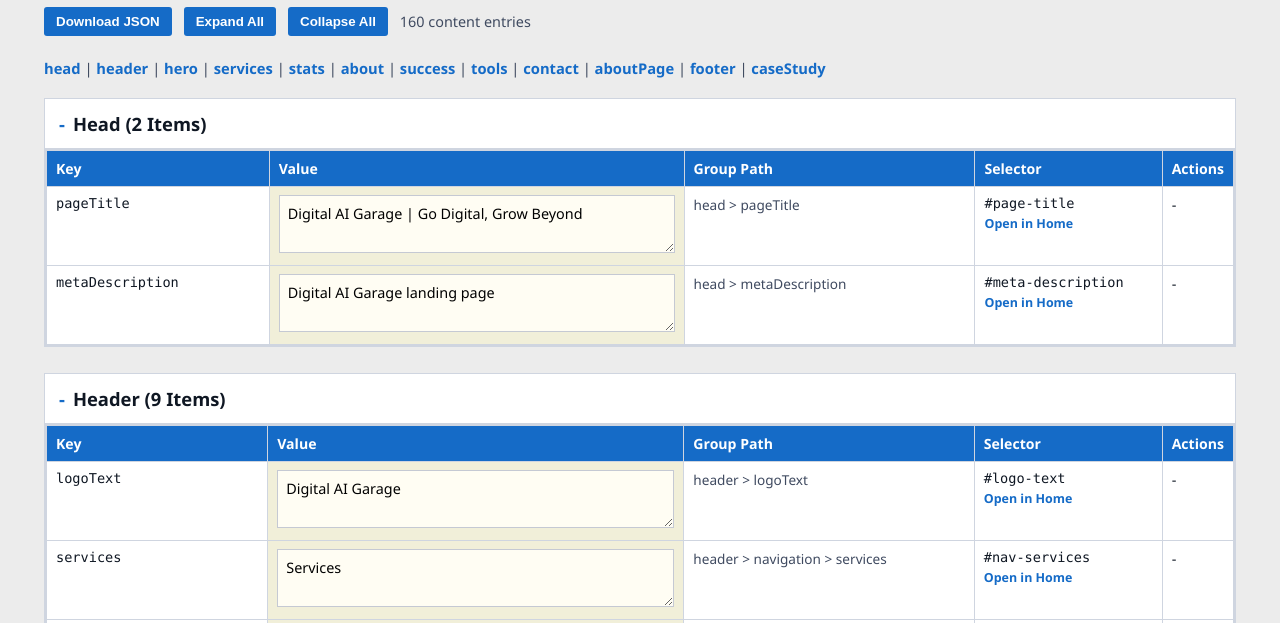
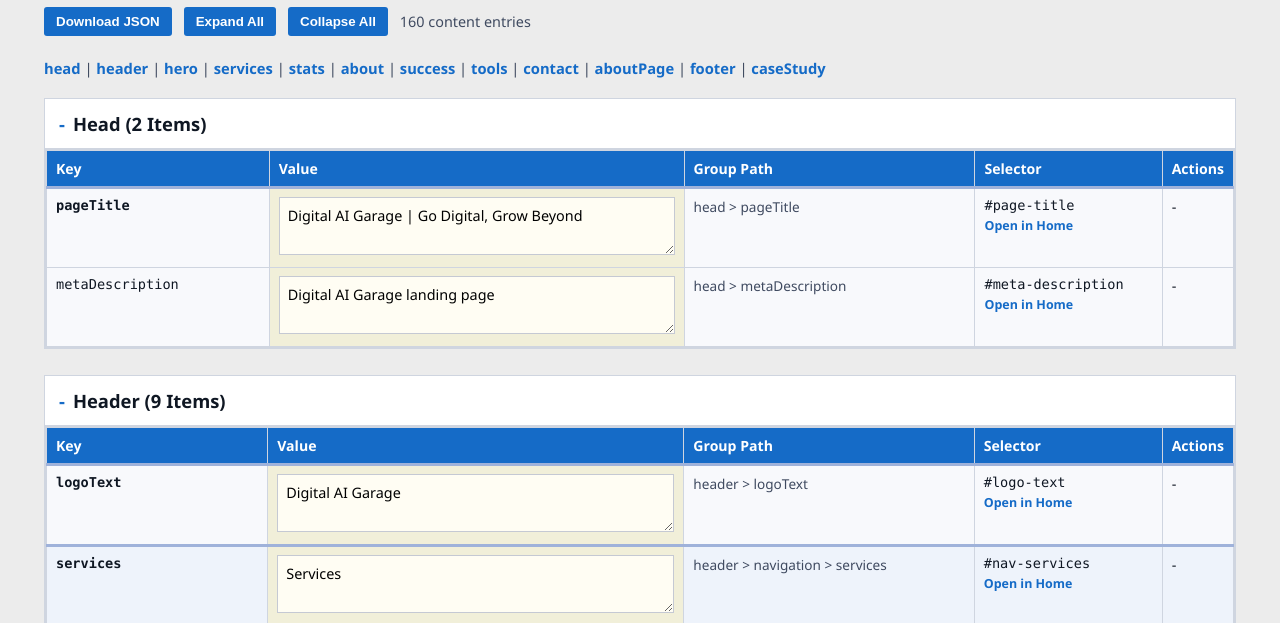
Before and after one commit to sachinxploro/sachinxploro.github.io, a plain HTML site: page data-view.html in a window 1280 px wide. Shown: the part 151-774 px from the top of the page. Drawn offline with Linux system fonts and the light colour scheme.

Commit message:
Improve data-view grouping and preserve section collapse state

```diff
--- a/data-view.html
+++ b/data-view.html
@@ -246,6 +246,22 @@
         color: #a11f1f;
         border-color: #d0a5a5;
       }
+
+      tr.group-start td {
+        border-top: 3px solid #9fb2da;
+      }
+
+      tr.group-tone-a td:not(.value) {
+        background: #f8f9fc;
+      }
+
+      tr.group-tone-b td:not(.value) {
+        background: #eef3fb;
+      }
+
+      tr.group-start td.key {
+        font-weight: 700;
+      }
     </style>
   </head>
   <body>
@@ -274,6 +290,7 @@
         about: new Set(),
         caseStudy: new Set(),
       };
+      let sectionOpenState = {};
 
       function normalizePath(pathParts) {
         return pathParts
@@ -281,6 +298,34 @@
             return String(part).replace(/^\[(\d+)\]$/, "item$1");
           })
           .join(" > ");
+      }
+
+      function buildRowGroupKey(pathParts) {
+        const indexPos = pathParts.findIndex(function (part) {
+          return /^\[\d+\]$/.test(String(part));
+        });
+
+        if (indexPos >= 0) {
+          return pathParts.slice(0, indexPos + 1).join(">");
+        }
+
+        if (pathParts.length > 1) {
+          return pathParts.slice(0, pathParts.length - 1).join(">");
+        }
+
+        return pathParts.join(">");
+      }
+
+      function snapshotSectionState() {
+        const next = {};
+        document.querySelectorAll(".section-panel").forEach(function (panel) {
+          const key = panel.getAttribute("data-section");
+          if (!key) return;
+          next[key] = panel.open;
+        });
+        if (Object.keys(next).length > 0) {
+          sectionOpenState = next;
+        }
       }
 
       function toAnchorId(sectionName) {
@@ -373,6 +418,7 @@
       }
 
       function rerender() {
+        snapshotSectionState();
         normalizeToolsSelectors();
         const rows = [];
         collectRows(contentData, [], rows, null, null, null);
@@ -426,7 +472,14 @@
 
           const details = document.createElement("details");
           details.className = "section-panel";
-          details.open = true;
+          details.setAttribute("data-section", sectionName);
+          details.open =
+            Object.prototype.hasOwnProperty.call(sectionOpenState, sectionName)
+              ? sectionOpenState[sectionName]
+              : true;
+          details.addEventListener("toggle", function () {
+            sectionOpenState[sectionName] = details.open;
+          });
 
           const heading = document.createElement("summary");
           heading.textContent =
@@ -440,8 +493,24 @@
             "<thead><tr><th>Key</th><th>Value</th><th>Group Path</th><th>Selector</th><th>Actions</th></tr></thead>";
           const tbody = document.createElement("tbody");
 
+          const groupToneByKey = {};
+          let previousGroupKey = null;
+
           bySection[sectionName].forEach(function (row) {
             const tr = document.createElement("tr");
+            const currentGroupKey = buildRowGroupKey(row.path);
+            const isGroupStart = currentGroupKey !== previousGroupKey;
+            if (isGroupStart) {
+              tr.classList.add("group-start");
+            }
+
+            if (!Object.prototype.hasOwnProperty.call(groupToneByKey, currentGroupKey)) {
+              const used = Object.keys(groupToneByKey).length;
+              groupToneByKey[currentGroupKey] = used % 2 === 0 ? "group-tone-a" : "group-tone-b";
+            }
+            tr.classList.add(groupToneByKey[currentGroupKey]);
+            previousGroupKey = currentGroupKey;
+
             const keyTd = document.createElement("td");
             keyTd.className = "key";
             keyTd.textContent = row.path[row.path.length - 1] || "";
```
